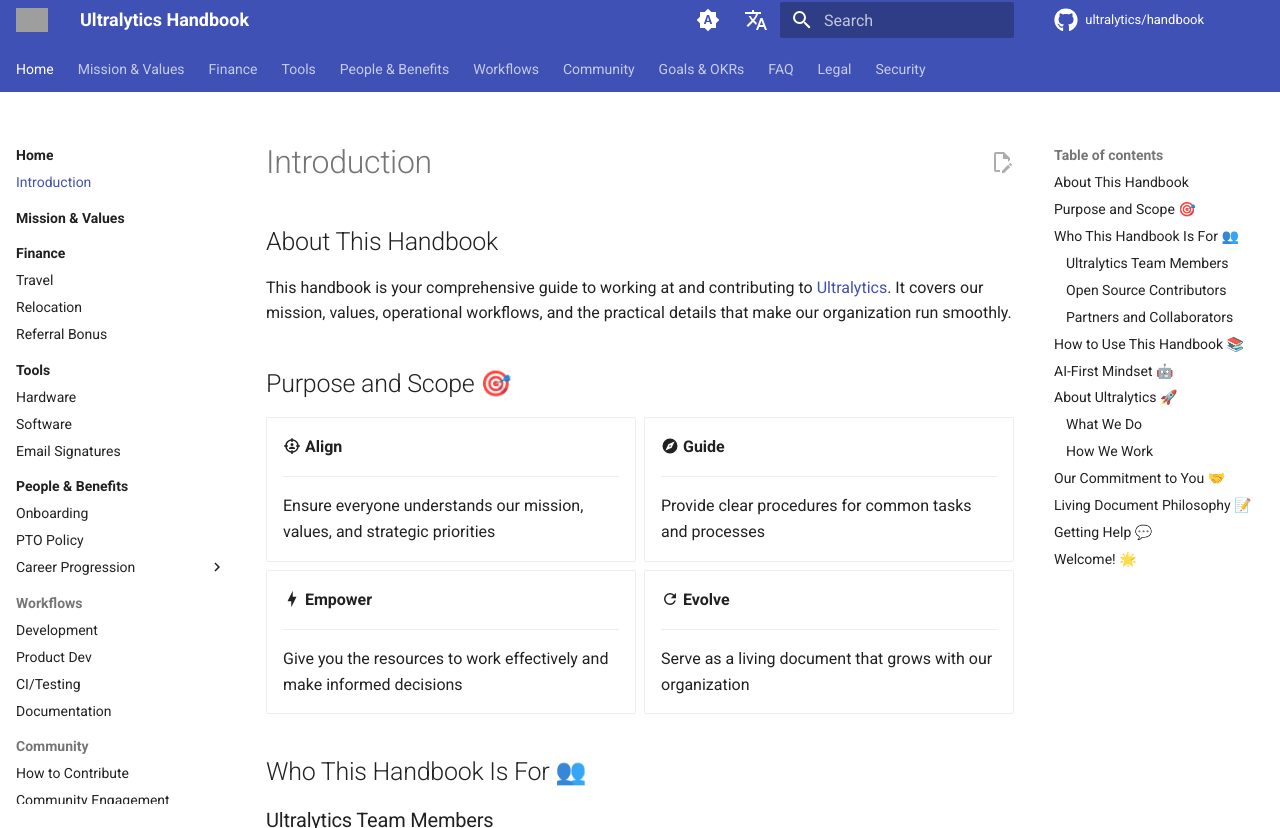
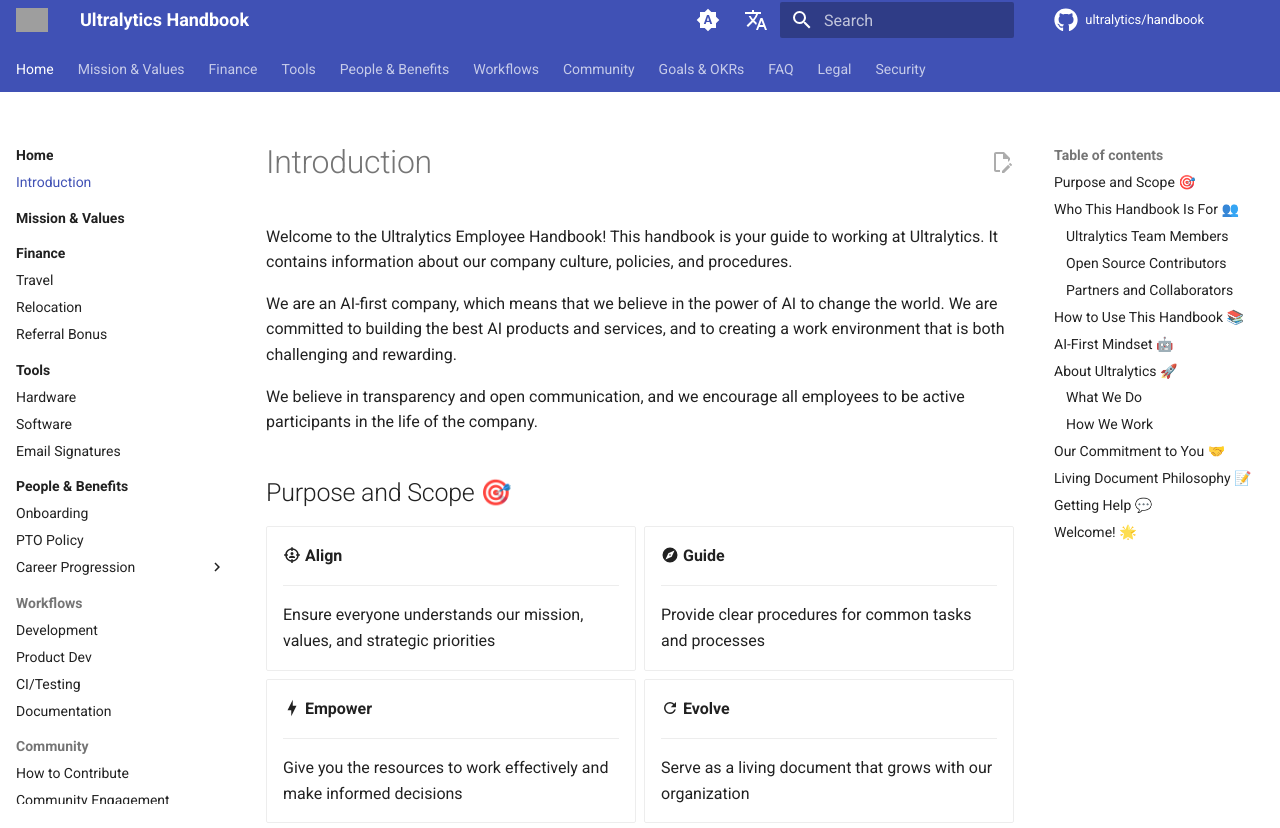
Before and after one commit to ultralytics/handbook, an MkDocs documentation site: the page built from docs/en/introduction.md, in a window 1280 px wide and 900 px high, cut to the strip 72-900 px from the top of the window. Built offline with MkDocs 1.6.1 and Material for MkDocs 9.7.7, drawn with Linux system fonts in a browser that asks for light colours; comment, search, counter and statistics services are not loaded; grey boxes are pictures that could not be loaded.

```diff
--- a/docs/en/introduction.md
+++ b/docs/en/introduction.md
@@ -5,9 +5,11 @@
 
 # Introduction
 
-## About This Handbook
+Welcome to the Ultralytics Employee Handbook! This handbook is your guide to working at Ultralytics. It contains information about our company culture, policies, and procedures.
 
-This handbook is your comprehensive guide to working at and contributing to [Ultralytics](https://www.ultralytics.com/). It covers our mission, values, operational workflows, and the practical details that make our organization run smoothly.
+We are an AI-first company, which means that we believe in the power of AI to change the world. We are committed to building the best AI products and services, and to creating a work environment that is both challenging and rewarding.
+
+We believe in transparency and open communication, and we encourage all employees to be active participants in the life of the company.
 
 ## Purpose and Scope 🎯
 
```
